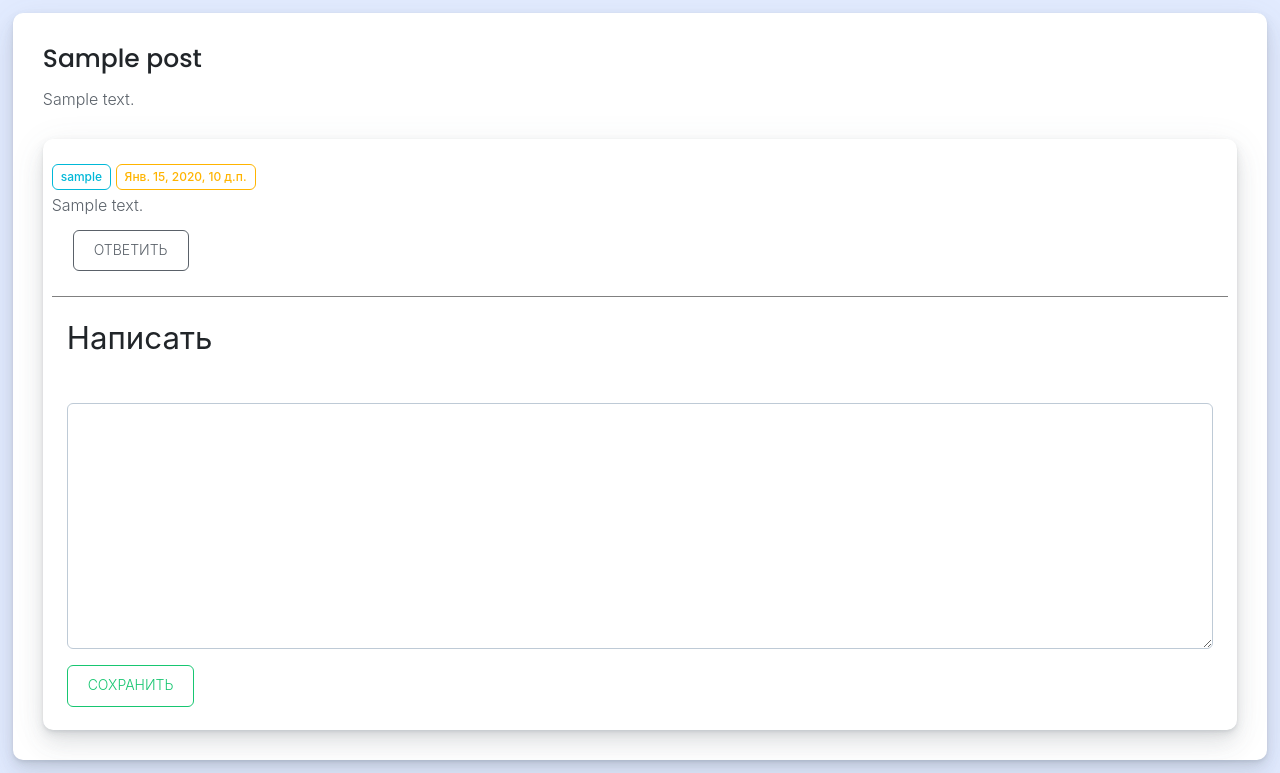
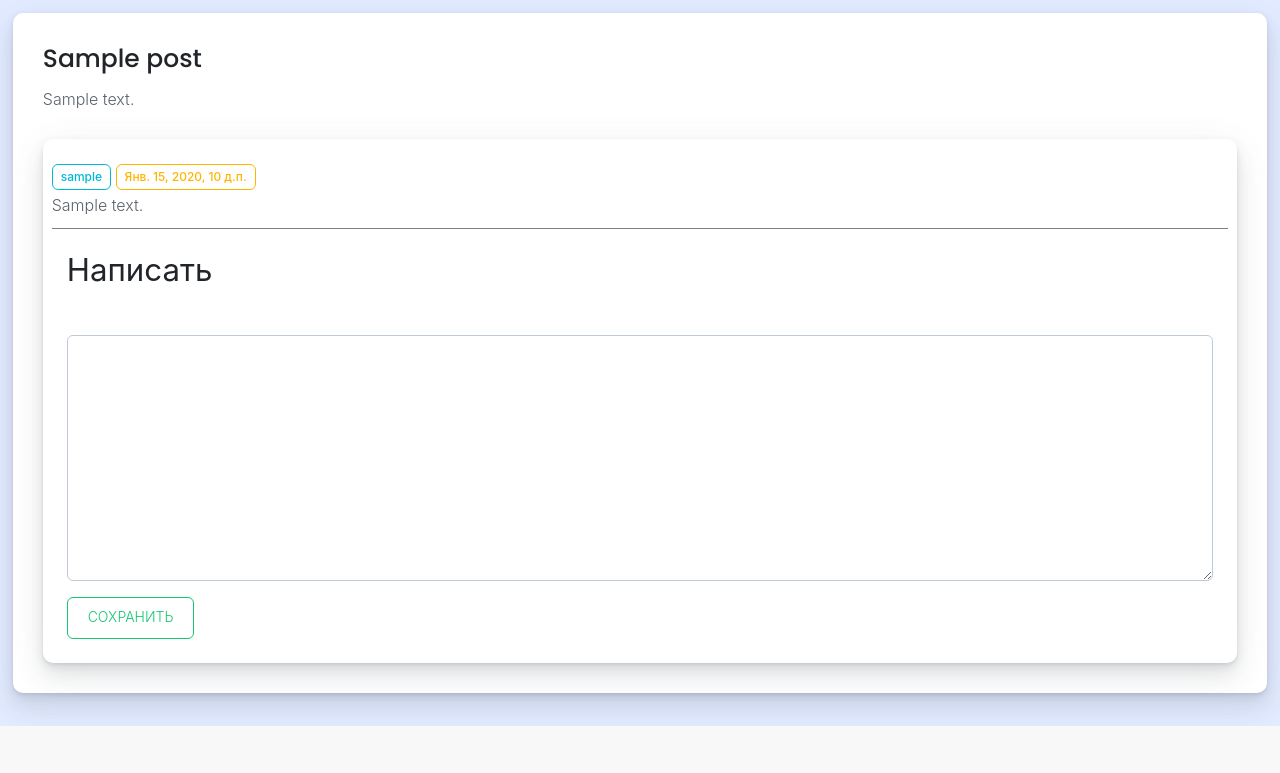
Before and after one commit to deepexsense/BMT_news, a Django app: template templates/BMTNews_App/blog/detail.html in a window 1280 px wide. Shown: the part 74-847 px from the top of the page. After the commit the page ends 800 px from the top, so only its background shows below. Run offline with Django 3.2, Linux system fonts and the light colour scheme; tables that the repository leaves empty hold one stand-in row (values such as "Sample post"); the template is opened without the code that fills it: values that come from a table or form of the project are taken from there, most other values are stand-ins (such as "Sample title", 1, 10 or a date in 2020); data that the repository does not hold is empty; some libraries are stand-ins or nearby versions.

Commit message:
Final commit(Bugs Fixed)

```diff
--- a/templates/BMTNews_App/blog/detail.html
+++ b/templates/BMTNews_App/blog/detail.html
@@ -12,26 +12,21 @@
                     {% for comment in comments %}
                         <a name="comment-{{ comment.id }}"></a>
                         <div class="row" id="{{ comment.id }}">
-                            <div class="col-md-{{ comment.get_col }} offset-md-{{ comment.get_offset }}" id="id_comment">
+                            <div class="col-md-{{ comment.get_col }} offset-md-{{ comment.get_offset }}"
+                                 id="id_comment">
                                 <div class="panel-body">
                                     <div class="panel-heading" id="id_panel_header">
-                                        <p class="badge badge-outline-info">{{ comment.user_id.username}}</p>
+                                        <p class="badge badge-outline-info">{{ comment.user_id.username }}</p>
                                         <p class="badge badge-outline-warning">{{ comment.pub_date }}</p>
                                     </div>
                                     <div>{{ comment.content|safe }}</div>
-                                    {% if form %}
-                                        <a class="btn btn-default btn-xs pull-right"
-                                           onclick="return show_post_comments_form({{ comment.id }})">
-                                            <button class="btn btn-outline-secondary">ОТВЕТИТЬ</button>
-                                        </a>
-                                    {% endif %}
-
                                 </div>
                             </div>
                         </div>
                     {% endfor %}
                     {% if form %}
-                        <h3 id="write_comment"><a onclick="return show_post_comments_form('write_comment')">Написать</a></h3>
+                        <h3 id="write_comment"><a onclick="return show_post_comments_form('write_comment')">Написать</a>
+                        </h3>
                         <form id="comment_form" action="{% url 'add_post_comment' post.id %}" method="post">
                             {% csrf_token %}
                             {% bootstrap_form form %}
```
